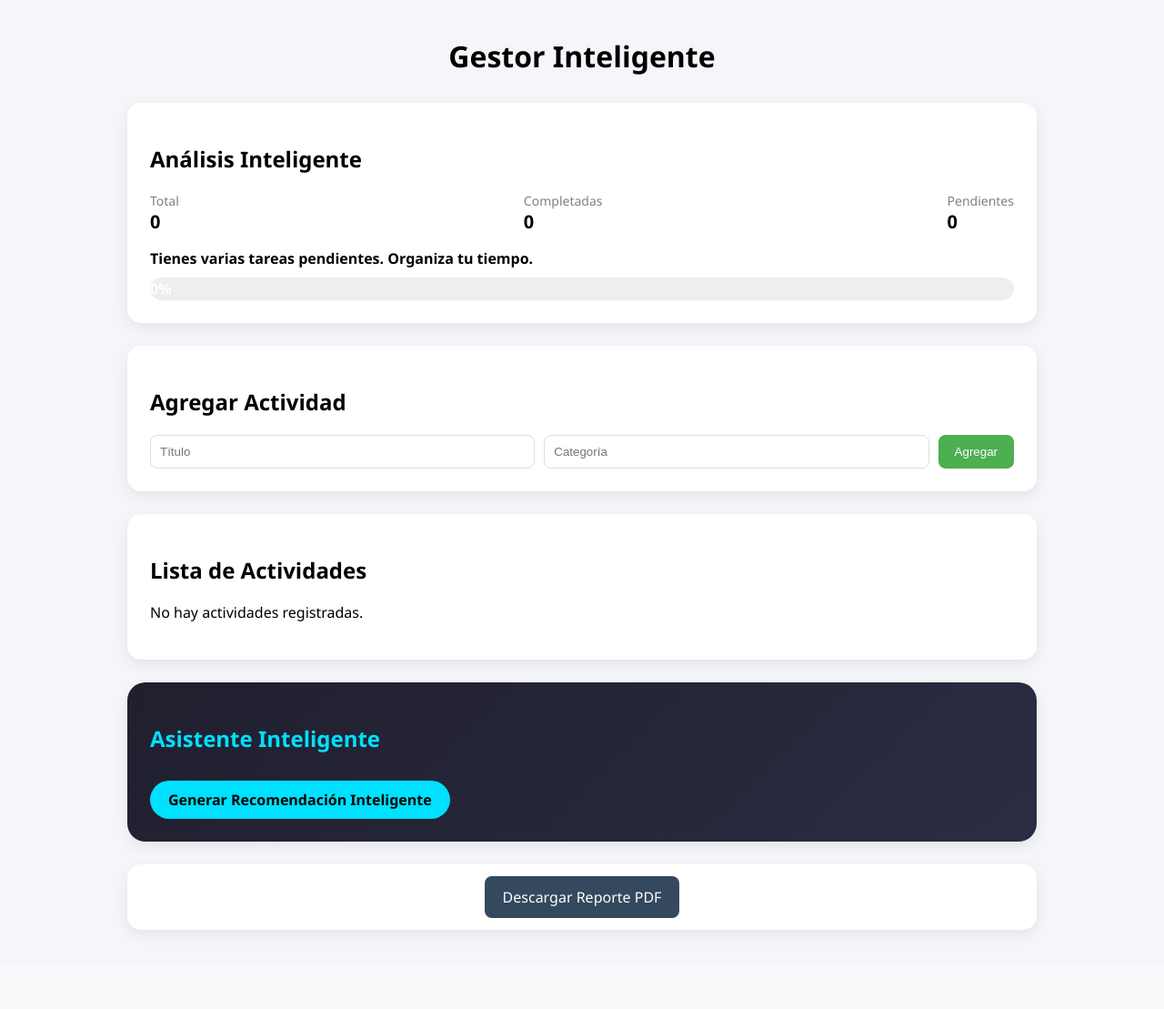
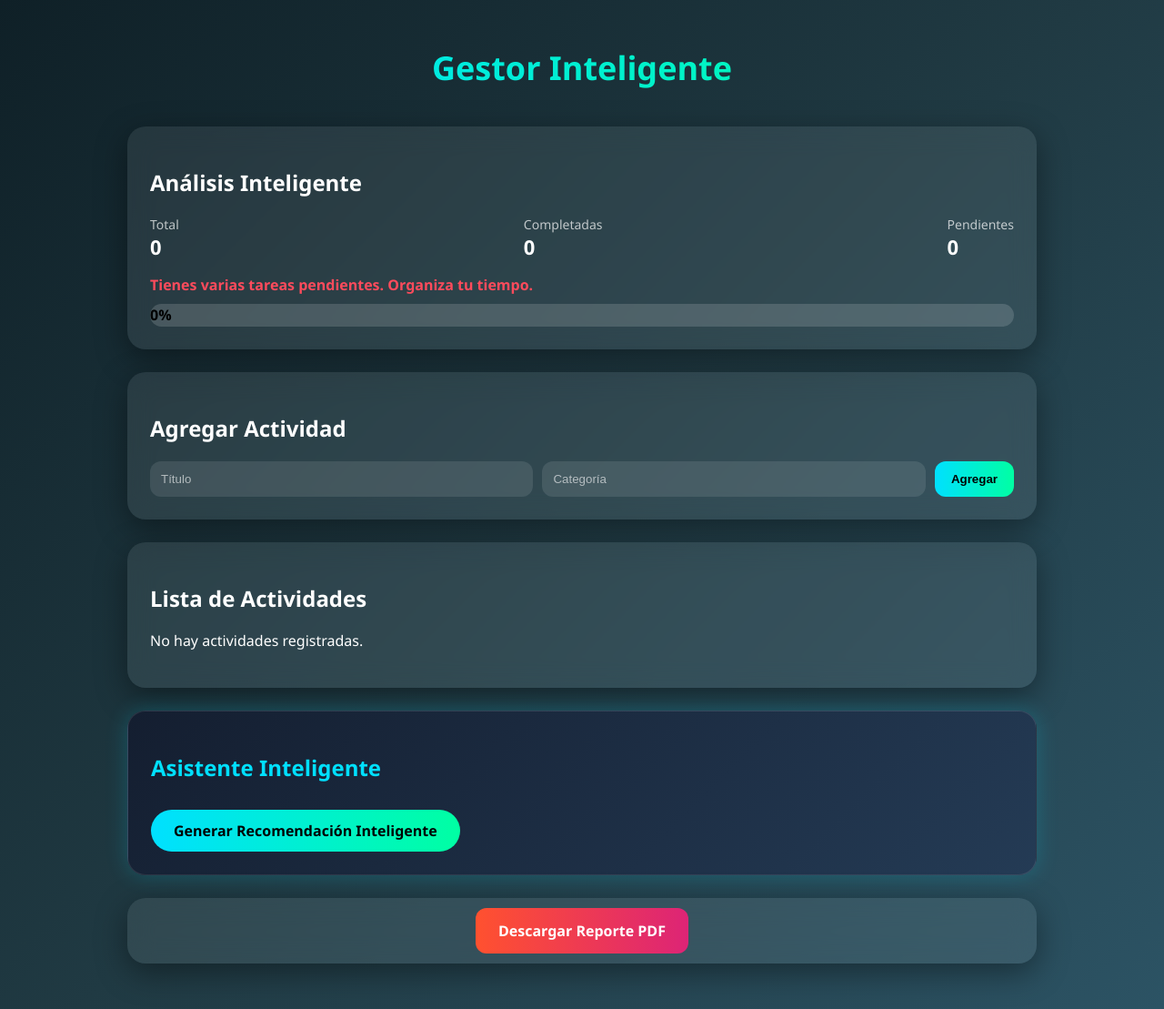
Before and after one commit to KimberlyGN/gestor---inteligente, a Flask app: page / in a window 1280 px wide. Shown: the whole page at 91% size. Before the commit the page ends 1028 px from the top, so only its background shows below. Run offline with Flask 3, Linux system fonts and the light colour scheme.

Commit message:
Interfaz final + mejoras IA + ready deploy

```diff
--- a/static/style.css
+++ b/static/style.css
@@ -1,33 +1,39 @@
 body {
     font-family: 'Segoe UI', sans-serif;
-    background: #f4f6f9;
+    background: linear-gradient(135deg, #0f2027, #203a43, #2c5364);
     margin: 0;
     padding: 0;
+    color: #fff;
+    animation: pageFade 0.8s ease-in-out;
 }
 
 .container {
     width: 90%;
     max-width: 1000px;
-    margin: 40px auto;
+    margin: 50px auto;
 }
 
 h1 {
     text-align: center;
-    margin-bottom: 30px;
+    margin-bottom: 40px;
+    font-size: 36px;
+    background: linear-gradient(90deg, #00e0ff, #00ffa3);
+    -webkit-background-clip: text;
+    background-clip: text;
+    -webkit-text-fill-color: transparent;
 }
 
 .card {
-    background: white;
+    background: rgba(255, 255, 255, 0.08);
+    backdrop-filter: blur(14px);
     padding: 25px;
     margin-bottom: 25px;
-    border-radius: 15px;
-    box-shadow: 0 5px 15px rgba(0,0,0,0.08);
+    border-radius: 20px;
+    box-shadow: 0 10px 35px rgba(0,0,0,0.4);
     animation: fadeIn 0.4s ease-in;
 }
 
-.center {
-    text-align: center;
-}
+.center { text-align: center; }
 
 .resumen {
     display: flex;
@@ -37,12 +43,12 @@ h1 {
 
 .stat span {
     display: block;
-    color: gray;
     font-size: 14px;
+    opacity: 0.7;
 }
 
 .stat strong {
-    font-size: 20px;
+    font-size: 22px;
 }
 
 .mensaje {
@@ -51,21 +57,21 @@ h1 {
 }
 
 .barra-container {
-    background: #eee;
+    background: rgba(255,255,255,0.15);
     border-radius: 20px;
     overflow: hidden;
     height: 25px;
 }
 
 .barra {
-    background: linear-gradient(90deg, #4CAF50, #2ecc71);
+    background: linear-gradient(90deg, #00e0ff, #00ffa3);
     height: 100%;
     text-align: center;
-    color: white;
+    color: black;
     font-weight: bold;
     line-height: 25px;
     width: 0%;
-    transition: width 0.5s ease;
+    transition: width 0.6s ease;
 }
 
 .form {
@@ -75,29 +81,39 @@ h1 {
 
 .form input {
     flex: 1;
-    padding: 10px;
-    border-radius: 8px;
-    border: 1px solid #ddd;
+    padding: 12px;
+    border-radius: 12px;
+    border: none;
+    background: rgba(255,255,255,0.1);
+    color: white;
+}
+
+.form input::placeholder {
+    color: rgba(255,255,255,0.6);
 }
 
 .btn-primary {
-    background: #4CAF50;
-    color: white;
+    background: linear-gradient(90deg, #00e0ff, #00ffa3);
+    color: black;
     border: none;
-    padding: 10px 18px;
-    border-radius: 8px;
+    padding: 12px 18px;
+    border-radius: 12px;
     cursor: pointer;
+    font-weight: bold;
+    transition: 0.3s ease;
 }
 
-.grid {
-    display: grid;
-    gap: 15px;
+.btn-primary:hover {
+    transform: scale(1.05);
+    box-shadow: 0 5px 20px rgba(0,255,163,0.4);
 }
 
+.grid { display: grid; gap: 15px; }
+
 .actividad-card {
-    border: 1px solid #eee;
+    background: rgba(255,255,255,0.05);
     padding: 15px;
-    border-radius: 10px;
+    border-radius: 15px;
     display: flex;
     justify-content: space-between;
     align-items: center;
@@ -105,88 +121,65 @@ h1 {
 }
 
 .actividad-card:hover {
-    transform: translateY(-3px);
+    transform: translateY(-4px);
+    box-shadow: 0 8px 20px rgba(0,0,0,0.3);
 }
 
-.done {
-    opacity: 0.7;
-}
+.done { opacity: 0.6; }
 
-.categoria {
-    display: block;
-    font-size: 13px;
-    color: gray;
-}
+.categoria { font-size: 13px; opacity: 0.6; }
 
 .badge {
-    padding: 4px 10px;
-    border-radius: 15px;
+    padding: 5px 12px;
+    border-radius: 20px;
     font-size: 12px;
     font-weight: bold;
     display: inline-block;
     margin-top: 5px;
 }
 
-.completada {
-    background: #2ecc71;
-    color: white;
-}
-
-.pendiente {
-    background: #e74c3c;
-    color: white;
-}
+.completada { background: #00ffa3; color: black; }
+.pendiente { background: #ff4b5c; color: white; }
 
 .acciones a {
     margin-left: 10px;
     text-decoration: none;
     font-size: 14px;
+    font-weight: bold;
 }
 
-.btn-completar {
-    color: #2ecc71;
+.btn-completar { color: #00ffa3; }
+.btn-eliminar { color: #ff4b5c; }
+
+.ai-card {
+    background: linear-gradient(135deg, #141e30, #243b55);
+    border: 1px solid rgba(255,255,255,0.1);
+    box-shadow: 0 0 25px rgba(0, 224, 255, 0.2);
+    transition: 0.3s ease;
 }
 
-.btn-eliminar {
-    color: #e74c3c;
+.ai-card:hover {
+    box-shadow: 0 0 40px rgba(0, 224, 255, 0.4);
+    transform: translateY(-3px);
 }
 
-.btn-pdf {
-    background: #34495e;
-    color: white;
-    padding: 12px 20px;
-    border-radius: 8px;
-    text-decoration: none;
-}
-
-@keyframes fadeIn {
-    from { opacity: 0; transform: translateY(10px); }
-    to { opacity: 1; transform: translateY(0); }
-}
-
-/* ===================== */
-/* CAJA AI MODERNA */
-/* ===================== */
-
-.ai-card {
-    background: linear-gradient(135deg, #1f1f2e, #2c2c44);
-    color: white;
-    border-radius: 20px;
-}
-
-.ai-card h2 {
-    color: #00e0ff;
-}
+.ai-card h2 { color: #00e0ff; }
 
 .btn-ai {
     display: inline-block;
-    background: #00e0ff;
+    background: linear-gradient(90deg, #00e0ff, #00ffa3);
     color: black;
-    padding: 10px 20px;
-    border-radius: 25px;
+    padding: 12px 25px;
+    border-radius: 30px;
     text-decoration: none;
     font-weight: bold;
     margin-top: 10px;
+    transition: 0.3s ease;
+}
+
+.btn-ai:hover {
+    transform: scale(1.05);
+    box-shadow: 0 5px 20px rgba(0,255,163,0.4);
 }
 
 .ai-response {
@@ -196,3 +189,36 @@ h1 {
     border-radius: 15px;
     animation: fadeIn 0.5s ease-in;
 }
+
+.btn-pdf {
+    background: linear-gradient(90deg, #ff512f, #dd2476);
+    color: white;
+    padding: 14px 25px;
+    border-radius: 12px;
+    text-decoration: none;
+    font-weight: bold;
+    transition: 0.3s ease;
+}
+
+.btn-pdf:hover { transform: scale(1.05); }
+
+.medalla {
+    margin-top: 15px;
+    background: linear-gradient(90deg, #ffd700, #ffae00);
+    color: black;
+    padding: 12px;
+    border-radius: 15px;
+    font-weight: bold;
+    text-align: center;
+    animation: fadeIn 0.5s ease-in;
+}
+
+@keyframes fadeIn {
+    from { opacity: 0; transform: translateY(15px); }
+    to { opacity: 1; transform: translateY(0); }
+}
+
+@keyframes pageFade {
+    from { opacity: 0; transform: scale(0.98); }
+    to { opacity: 1; transform: scale(1); }
+}
--- a/templates/index.html
+++ b/templates/index.html
@@ -34,15 +34,22 @@
             </div>
         </div>
 
-        <p class="mensaje">{{ analisis.mensaje }}</p>
+        <p class="mensaje" data-porcentaje="{{ analisis.porcentaje }}">
+            {{ analisis.mensaje }}
+        </p>
 
         <div class="barra-container">
             <div class="barra" data-porcentaje="{{ analisis.porcentaje }}">
                 {{ analisis.porcentaje }}%
             </div>
         </div>
+
+        {% if analisis.porcentaje == 100 %}
+            <div class="medalla">
+                🏆 Productividad Máxima Activada
+            </div>
+        {% endif %}
     </div>
-
 
     <!-- ========================= -->
     <!-- AGREGAR ACTIVIDAD -->
@@ -58,7 +65,6 @@
         </form>
     </div>
 
-
     <!-- ========================= -->
     <!-- LISTA DE ACTIVIDADES -->
     <!-- ========================= -->
@@ -70,7 +76,6 @@
             <div class="grid">
                 {% for act in actividades %}
                     <div class="actividad-card {% if act.completada %}done{% endif %}">
-
                         <div class="actividad-info">
                             <h3>{{ act.titulo }}</h3>
                             <span class="categoria">{{ act.categoria }}</span>
@@ -93,7 +98,6 @@
                                 Eliminar
                             </a>
                         </div>
-
                     </div>
                 {% endfor %}
             </div>
@@ -101,7 +105,6 @@
             <p>No hay actividades registradas.</p>
         {% endif %}
     </div>
-
 
     <!-- ========================= -->
     <!-- ASISTENTE IA -->
@@ -121,7 +124,6 @@
         {% endif %}
     </div>
 
-
     <!-- ========================= -->
     <!-- DESCARGAR PDF -->
     <!-- ========================= -->
@@ -134,16 +136,26 @@
 
 </div>
 
-
-<!-- ========================= -->
-<!-- SCRIPT BARRA PROGRESO -->
-<!-- ========================= -->
-
 <script>
     const barra = document.querySelector('.barra');
+    const mensaje = document.querySelector('.mensaje');
+
     if (barra) {
-        const porcentaje = barra.getAttribute('data-porcentaje');
-        barra.style.width = porcentaje + '%';
+        const porcentaje = parseInt(barra.getAttribute('data-porcentaje'));
+
+        setTimeout(() => {
+            barra.style.width = porcentaje + '%';
+        }, 300);
+
+        if (mensaje) {
+            if (porcentaje <= 30) {
+                mensaje.style.color = "#ff4b5c";
+            } else if (porcentaje <= 70) {
+                mensaje.style.color = "#ffd93d";
+            } else {
+                mensaje.style.color = "#00ffa3";
+            }
+        }
     }
 </script>
 
```
Also changed, not shown: 1 other file.
